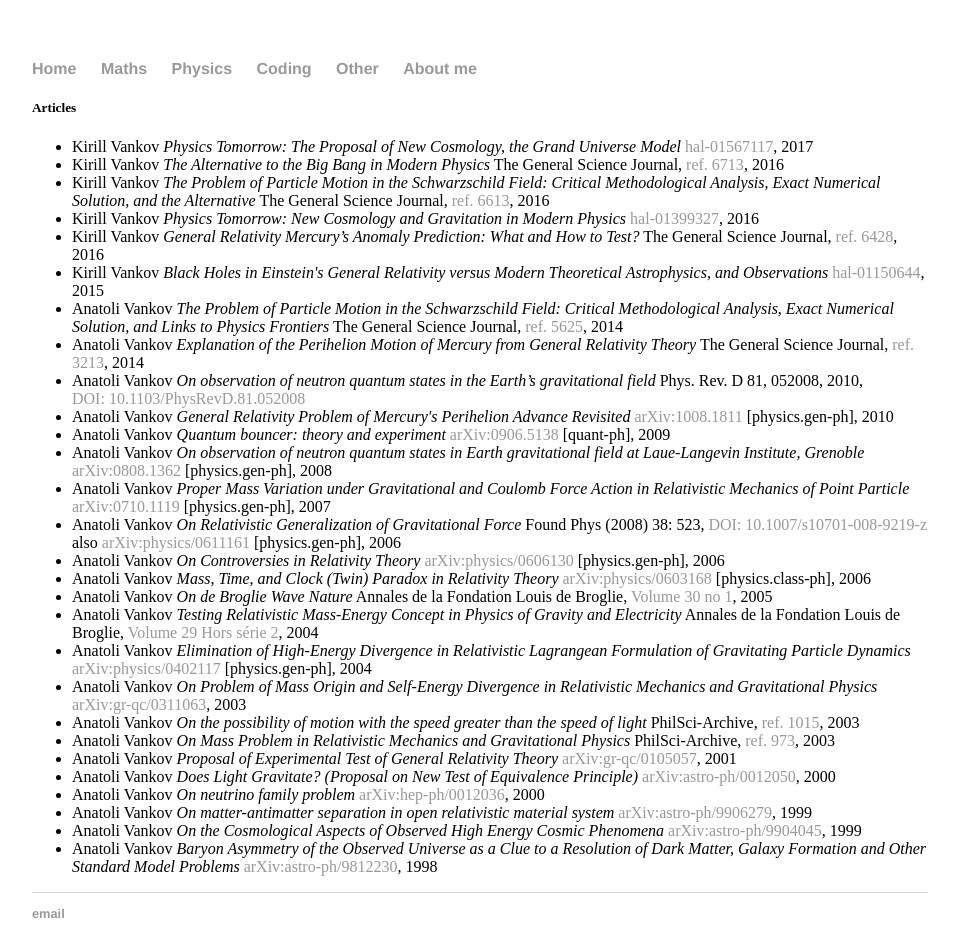
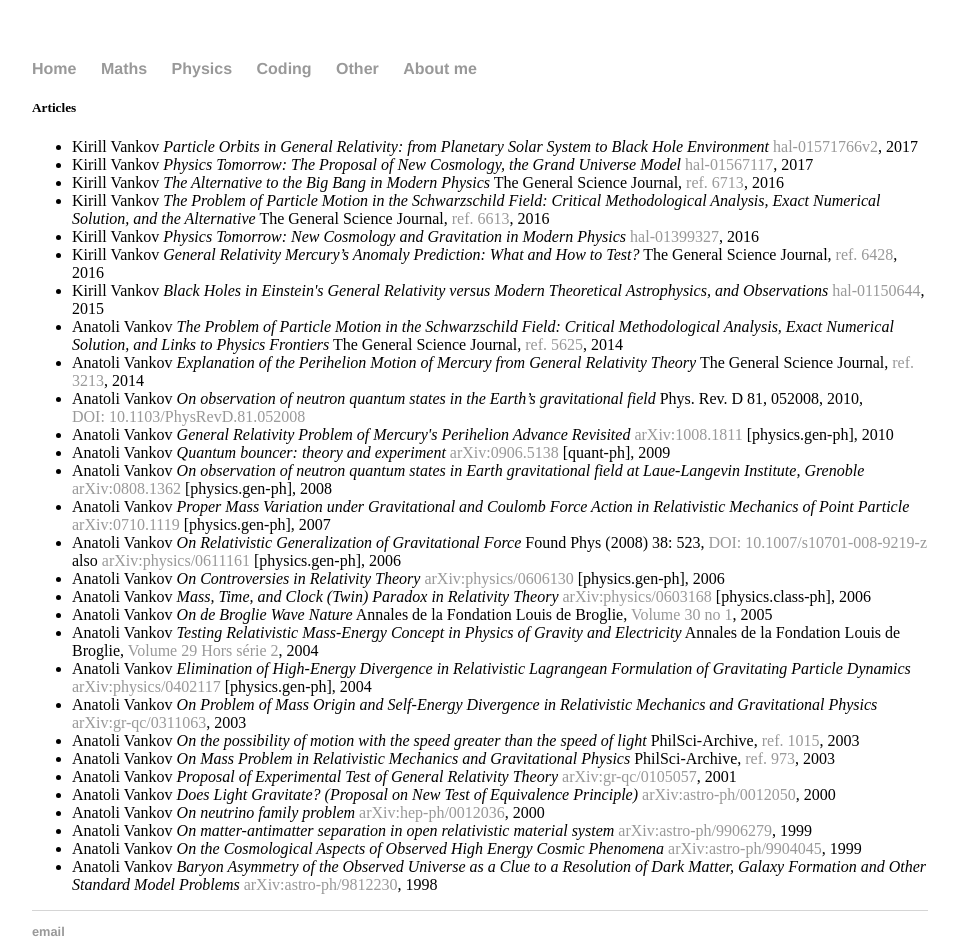
Before and after one commit to grenobnik/grenobnik.github.io, a plain HTML site: page physics/lit.html in a window 1280 px wide. Shown: the whole page, without its empty margins (160-1118 px from the left). Drawn offline with Linux system fonts and the light colour scheme.

Commit message:
particle orbits article

```diff
--- a/physics/lit.html
+++ b/physics/lit.html
@@ -23,6 +23,9 @@
 <div class="blurb">
 <h5>Articles</h5>
 <ul>
+ 	<li>Kirill Vankov
+<em>Particle Orbits in General Relativity: from Planetary Solar System to Black Hole Environment</em>
+<a href="https://hal.archives-ouvertes.fr/hal-01571766v2">hal-01571766v2</a>, 2017</li>
  	<li>Kirill Vankov
 <em>Physics Tomorrow: The Proposal of New Cosmology, the Grand Universe Model</em>
 <a href="https://hal.archives-ouvertes.fr/hal-01567117">hal-01567117</a>, 2017</li>
```
